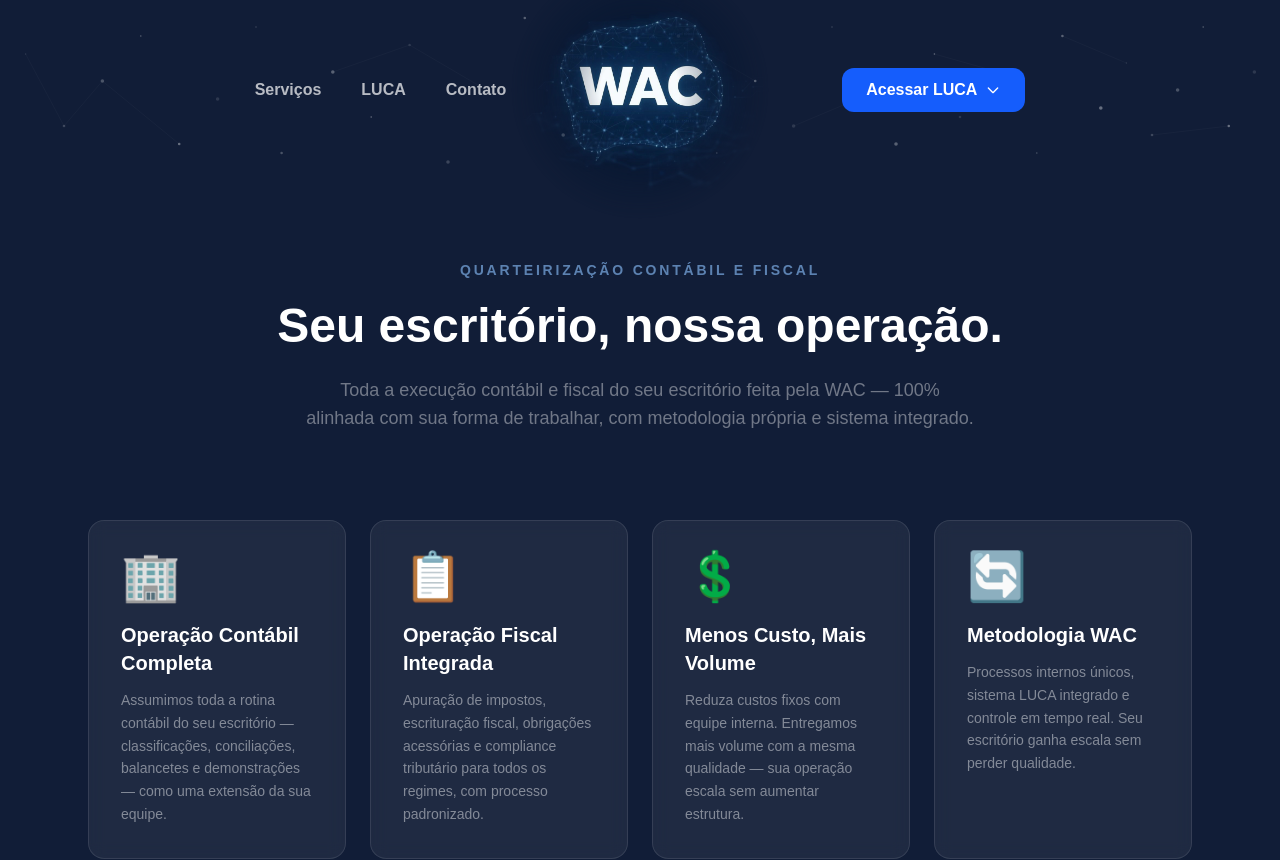
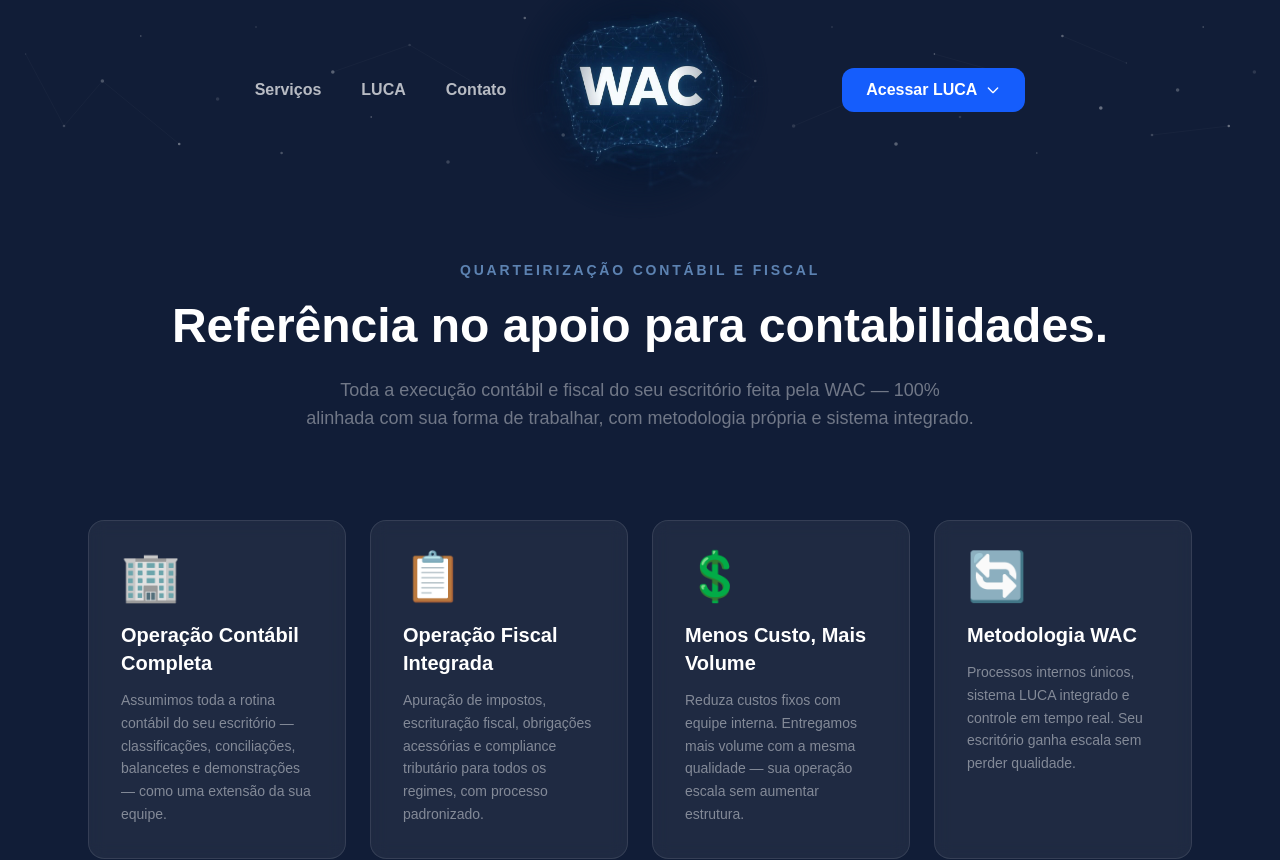
Before and after one commit to operacional-tech/wac-site, a Next.js app: page / in a window 1280 px wide. Shown: the top 860 px of the page. Built offline with nearby package versions, Linux system fonts and the light colour scheme.

Commit message:
Titulo: Referencia no apoio para contabilidades

```diff
--- a/app/page.tsx
+++ b/app/page.tsx
@@ -114,7 +114,7 @@
         <div className="relative z-10 max-w-6xl mx-auto px-6 pt-14 pb-8 md:pt-20 md:pb-10 text-center">
           <p className="text-blue-300/60 text-sm font-bold uppercase tracking-[0.2em] mb-4">Quarteirização contábil e fiscal</p>
           <h1 className="text-3xl md:text-5xl font-black text-white leading-tight mb-5">
-            Seu escritório, nossa operação.
+            Referência no apoio para contabilidades.
           </h1>
           <p className="text-white/40 max-w-2xl mx-auto text-lg mb-12">
             Toda a execução contábil e fiscal do seu escritório feita pela WAC — 100% alinhada com sua forma de trabalhar, com metodologia própria e sistema integrado.
```
